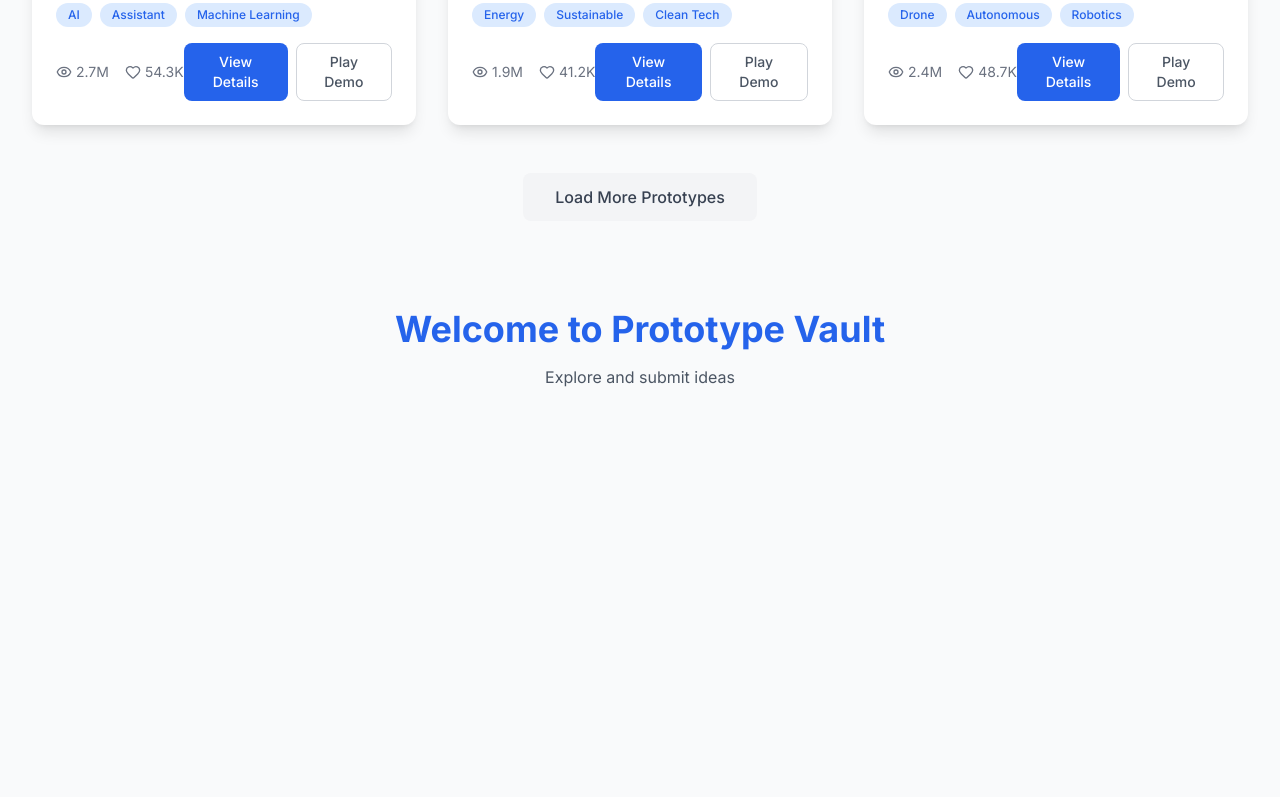
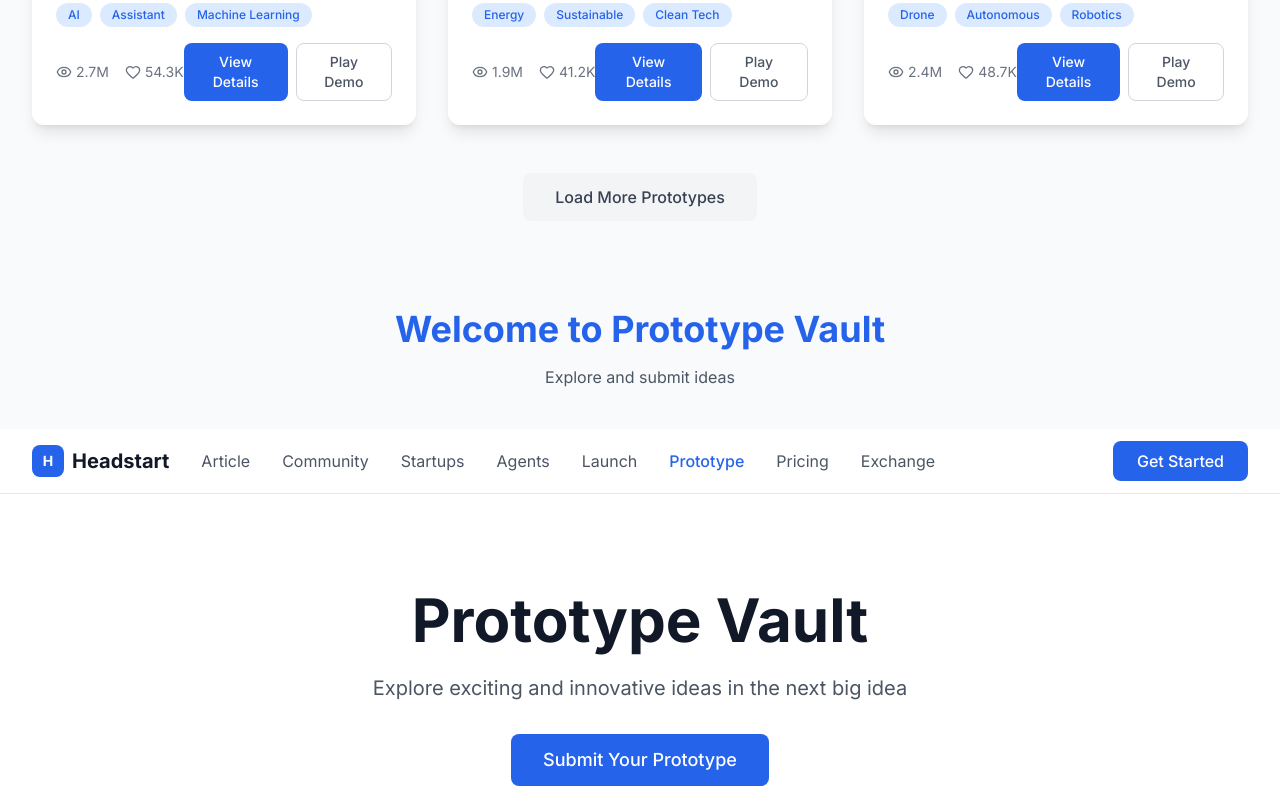
Before and after one commit to Shubham53Mishra/Acquirer, a React (Vite) app: page / in a window 1280 px wide. Shown: the part 2000-2797 px from the top of the page. Before the commit the page ends 2429 px from the top, so only its background shows below. Built offline with nearby package versions, Linux system fonts and the light colour scheme.

Commit message:
add the page folder

```diff
--- a/src/App.jsx
+++ b/src/App.jsx
@@ -5,6 +5,7 @@ import HeroSection from './components/sections/HeroSection';
 import FeaturedPrototype from './components/sections/FeaturedPrototype';
 import BrowseSection from './components/sections/BrowseSection';
 import { prototypes } from './data/prototypes';
+import Home from './pages/Home';
 
 export default function App() {
   return (
@@ -17,6 +18,7 @@ export default function App() {
         <h1 className="text-4xl font-bold text-blue-600">Welcome to Prototype Vault</h1>
         <p className="mt-4 text-gray-600">Explore and submit ideas</p>
       </div>
+      <Home />
     </div>
   );
 }
--- /dev/null
+++ b/src/pages/Home.jsx
@@ -0,0 +1,17 @@
+import React from 'react';
+import Navbar from '../components/layout/Navbar';
+import HeroSection from '../components/sections/HeroSection';
+import FeaturedPrototype from '../components/sections/FeaturedPrototype';
+import BrowseSection from '../components/sections/BrowseSection';
+import { prototypes } from '../data/prototypes';
+
+const Home = () => (
+  <div className="min-h-screen bg-gray-50">
+    <Navbar />
+    <HeroSection />
+    <FeaturedPrototype />
+    <BrowseSection prototypes={prototypes} />
+  </div>
+);
+
+export default Home;
```
